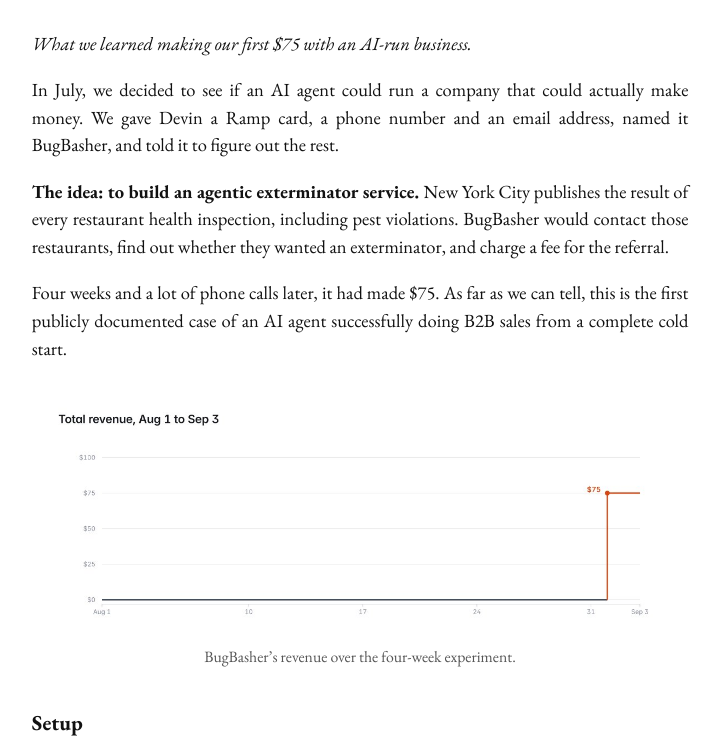
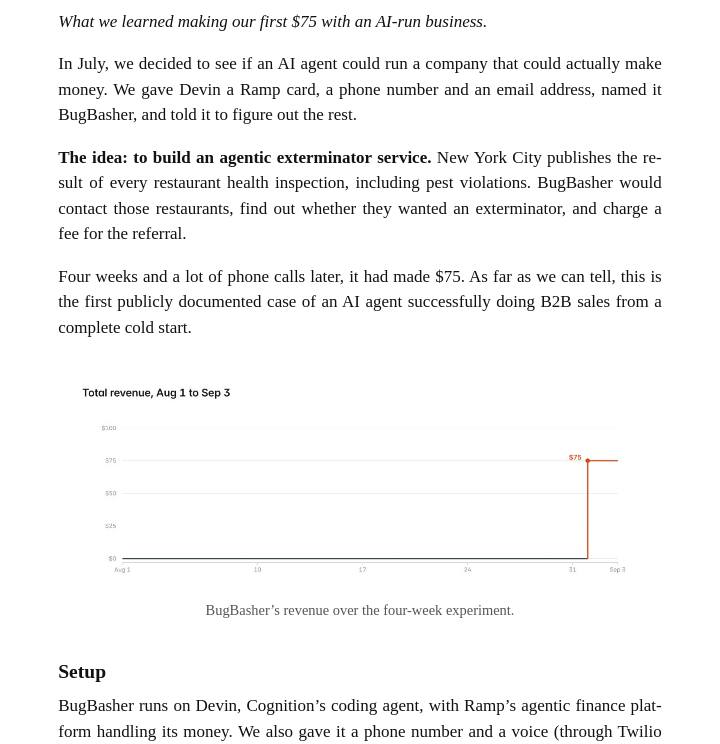
Before and after one commit to birdhumming/sandrayang.com, a plain HTML site: page docs/bugbasher/index.html in a window 1280 px wide. Shown: the part 224-968 px from the top of the page, without its empty margins (280-1000 px from the left). Drawn offline with nearby package versions, Linux system fonts and the light colour scheme.

Commit message:
Site: Times, drop webfont

```diff
--- a/docs/bugbasher/index.html
+++ b/docs/bugbasher/index.html
@@ -5,8 +5,6 @@
 <meta name="viewport" content="width=device-width, initial-scale=1">
 <title>Make money, make no mistakes — sandra yang</title>
 <meta name="description" content="What we learned making our first $75 with an AI-run business.">
-<link rel="preconnect" href="https://fonts.gstatic.com" crossorigin>
-<link rel="stylesheet" href="https://fonts.googleapis.com/css2?family=EB+Garamond:ital,wght@0,400;0,700;1,400;1,700&display=swap">
 <link rel="stylesheet" href="/style.css">
 </head>
 <body>
--- a/docs/style.css
+++ b/docs/style.css
@@ -1,8 +1,8 @@
 
 :root{--fg:#111;--bg:#fff;--muted:#555;--rule:#111;--link:#111}
 *{box-sizing:border-box}
-html{font-size:18.5px}
-body{margin:0;padding:0;background:var(--bg);color:var(--fg);font-family:"EB Garamond",Garamond,"Times New Roman",Times,serif;line-height:1.5;text-rendering:optimizeLegibility;-webkit-font-smoothing:antialiased}
+html{font-size:17px}
+body{margin:0;padding:0;background:var(--bg);color:var(--fg);font-family:"Times New Roman",Times,"Liberation Serif",serif;line-height:1.5;text-rendering:optimizeLegibility;-webkit-font-smoothing:antialiased}
 main{max-width:38rem;margin:0 auto;padding:4rem 1.25rem 5rem}
 h1,h2,h3{font-weight:bold;line-height:1.2;margin:0}
 h1{font-size:1.9rem;margin-bottom:.25rem}
```
Also changed, not shown: docs/index.html (+0 -2 lines).
